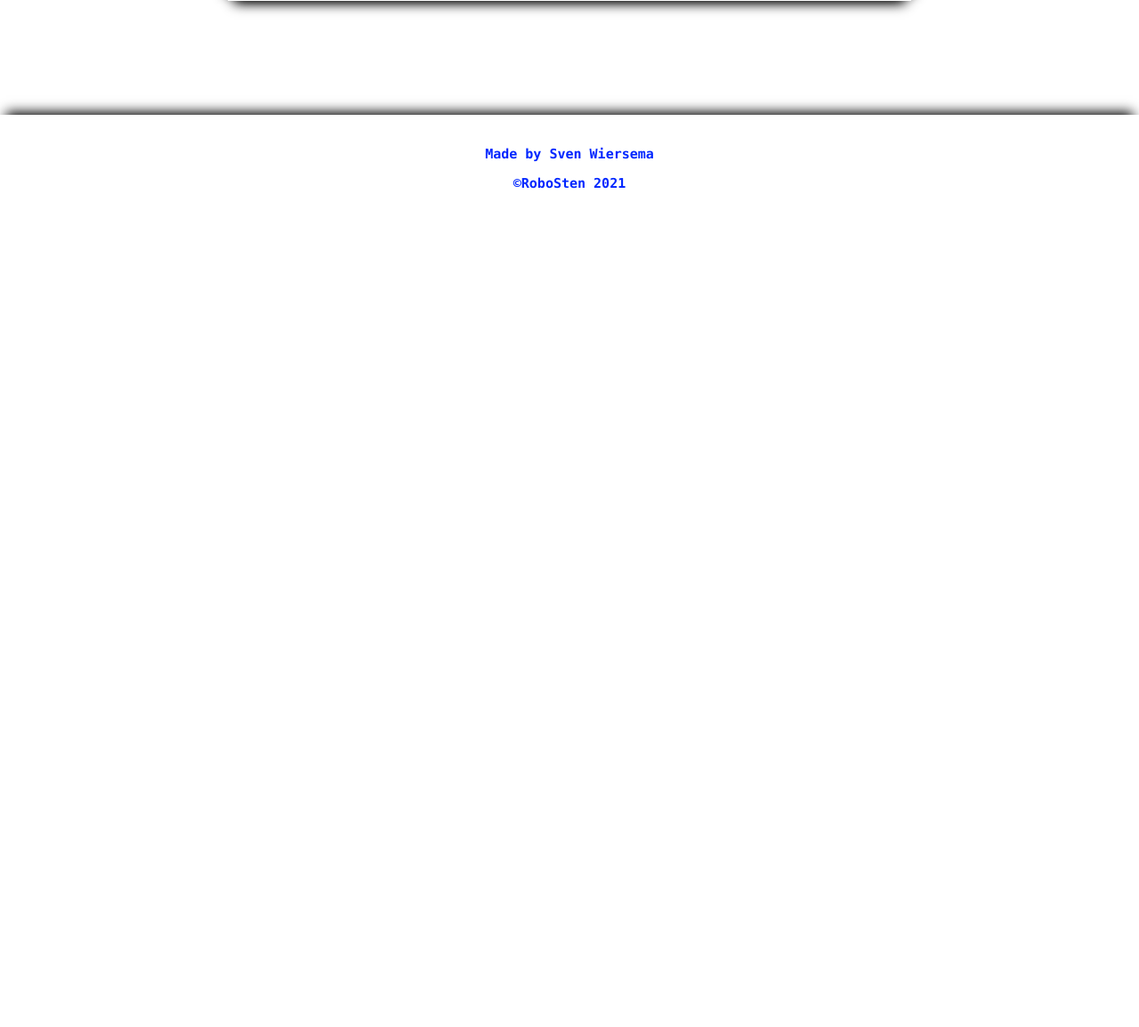
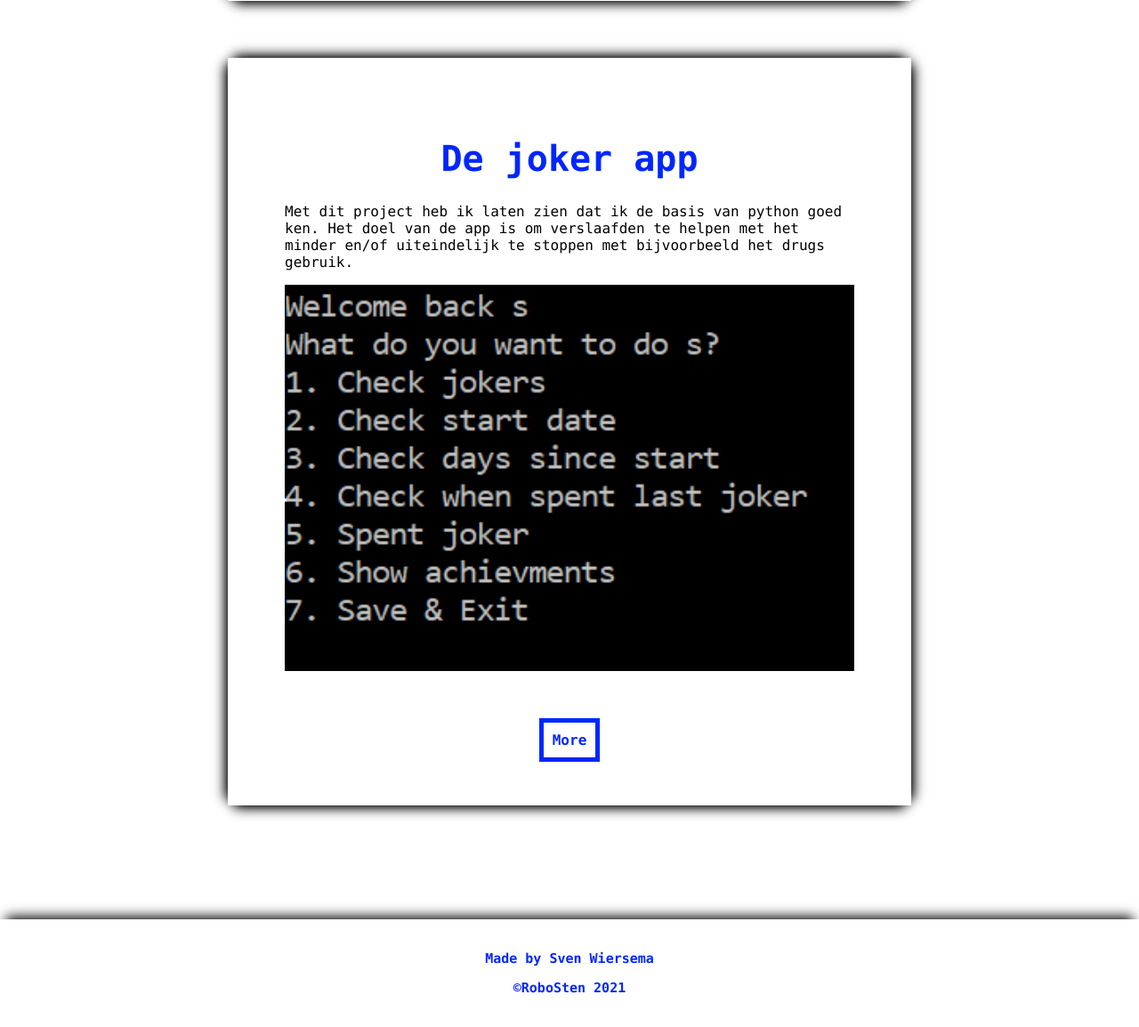
Before and after one commit to Svenwiersema/PFSite, a PHP site: page /projects.html in a window 1280 px wide. Shown: the part 1264-2418 px from the top of the page at 89% size. Before the commit the page ends 1476 px from the top, so only its background shows below. Run offline with PHP 8.4, Linux system fonts and the light colour scheme.

Commit message:
project added
added a second project to the project page

```diff
--- a/projects.html
+++ b/projects.html
@@ -28,6 +28,12 @@
 			<img src="img/weerstationThumb.jpg" class="thumbnail">
 			<a href="https://github.com/Svenwiersema/Meetstation" class="moreBtn" target="_blank">More</a>
 		</div>
+		<div class="project">
+			<h1 class="pTitle">De joker app</h1>
+			<p class="description">Met dit project heb ik laten zien dat ik de basis van python goed ken. Het doel van de app is om verslaafden te helpen met het minder en/of uiteindelijk te stoppen met bijvoorbeeld het drugs gebruik.</p>
+			<img src="img/Jokers.png" class="thumbnail">
+			<a href="https://github.com/Svenwiersema/Jokers" class="moreBtn" target="_blank">More</a>
+		</div>
 	</div>
 
 
--- a/style/main.css
+++ b/style/main.css
@@ -128,6 +128,8 @@ body {
 	padding: 5%;
 
 	text-align: center;
+
+	margin-bottom: 5%;
 }
 .project:last-child {
 	margin-bottom: 10%;
```
Also changed, not shown: img/Jokers.PNG (added).
